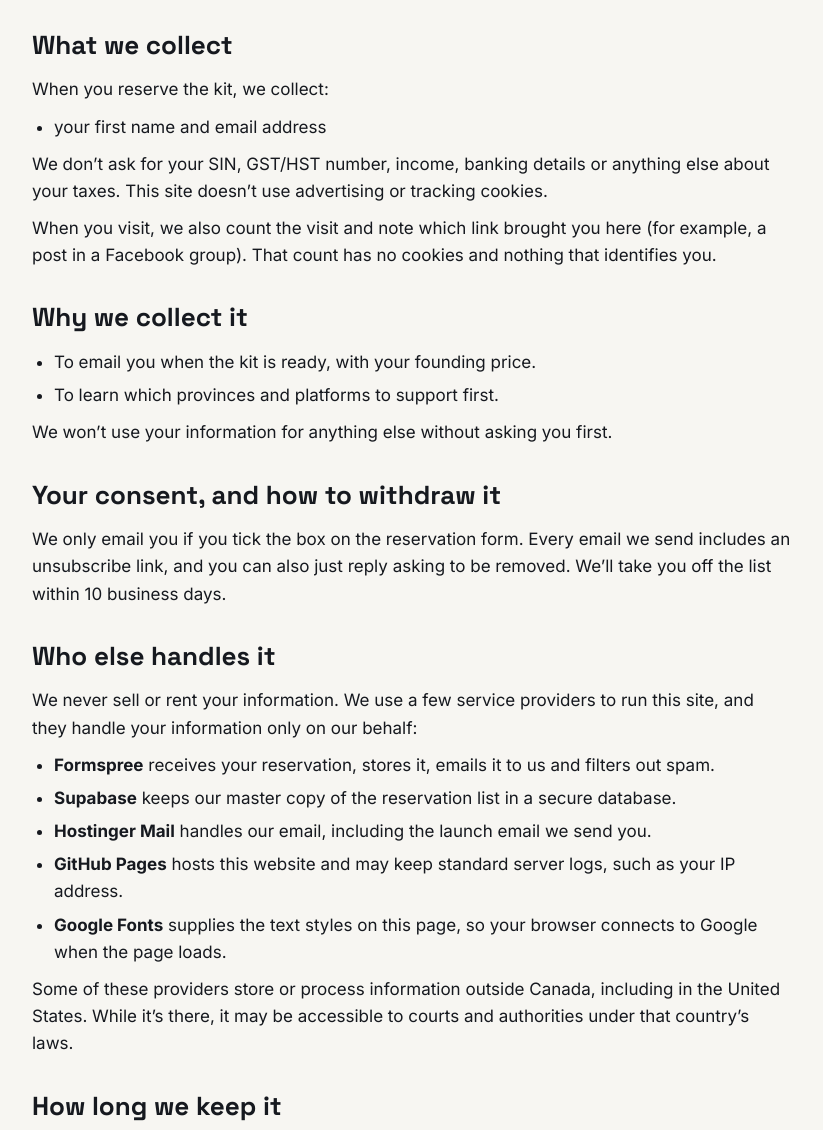
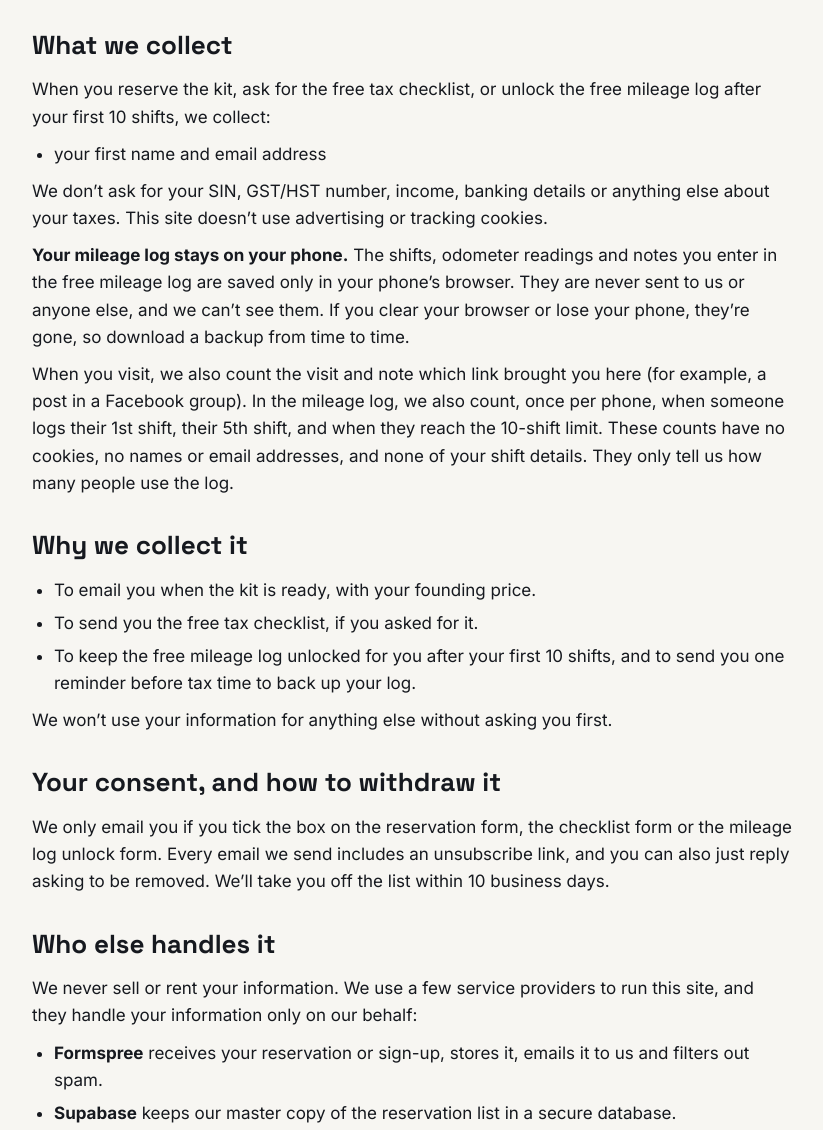
Before and after one commit to Sharpline-Emergence/Rideshare-Kit, a plain HTML site: page privacy.html in a window 1280 px wide. Shown: the part 480-1610 px from the top of the page, without its empty margins (228-1051 px from the left). Drawn offline with Linux system fonts and the light colour scheme.

Commit message:
Update privacy.html

```diff
--- a/privacy.html
+++ b/privacy.html
@@ -30,7 +30,7 @@ a{color:#16191F}a:hover{color:#4A5260}
 <main style="max-width: 760px; margin: 0 auto; padding: 32px 24px 88px; display: flex; flex-direction: column; gap: 28px">
 <div style="display: flex; flex-direction: column; gap: 8px">
 <h1 style="margin: 0; font-family: 'Space Grotesk', sans-serif; font-size: 44px; line-height: 1.1; letter-spacing: -0.01em">Privacy Policy</h1>
-<p style="margin: 0; color: #4A5260; font-size: 15px">Last updated: [DATE]</p>
+<p style="margin: 0; color: #4A5260; font-size: 15px">Last updated: November 21, 2026</p>
 </div>
 
 <p style="margin: 0; font-size: 19px; color: #3A414D">The short version: we only ask for what we need to tell you when the kit is ready. We don’t sell your information, and you can unsubscribe or ask us to delete it at any time.</p>
@@ -42,33 +42,35 @@ a{color:#16191F}a:hover{color:#4A5260}
 
 <section style="display: flex; flex-direction: column; gap: 10px">
 <h2 style="margin: 0; font-family: 'Space Grotesk', sans-serif; font-size: 26px">What we collect</h2>
-<p style="margin: 0">When you reserve the kit, we collect:</p>
+<p style="margin: 0">When you reserve the kit, ask for the free tax checklist, or unlock the free mileage log after your first 10 shifts, we collect:</p>
 <ul style="margin: 0; padding-left: 22px; display: flex; flex-direction: column; gap: 6px">
 <li>your first name and email address</li>
 </ul>
 <p style="margin: 0">We don’t ask for your SIN, GST/HST number, income, banking details or anything else about your taxes. This site doesn’t use advertising or tracking cookies.</p>
-<p style="margin: 0">When you visit, we also count the visit and note which link brought you here (for example, a post in a Facebook group). That count has no cookies and nothing that identifies you.</p>
+<p style="margin: 0"><strong>Your mileage log stays on your phone.</strong> The shifts, odometer readings and notes you enter in the free mileage log are saved only in your phone’s browser. They are never sent to us or anyone else, and we can’t see them. If you clear your browser or lose your phone, they’re gone, so download a backup from time to time.</p>
+<p style="margin: 0">When you visit, we also count the visit and note which link brought you here (for example, a post in a Facebook group). In the mileage log, we also count, once per phone, when someone logs their 1st shift, their 5th shift, and when they reach the 10-shift limit. These counts have no cookies, no names or email addresses, and none of your shift details. They only tell us how many people use the log.</p>
 </section>
 
 <section style="display: flex; flex-direction: column; gap: 10px">
 <h2 style="margin: 0; font-family: 'Space Grotesk', sans-serif; font-size: 26px">Why we collect it</h2>
 <ul style="margin: 0; padding-left: 22px; display: flex; flex-direction: column; gap: 6px">
 <li>To email you when the kit is ready, with your founding price.</li>
-<li>To learn which provinces and platforms to support first.</li>
+<li>To send you the free tax checklist, if you asked for it.</li>
+<li>To keep the free mileage log unlocked for you after your first 10 shifts, and to send you one reminder before tax time to back up your log.</li>
 </ul>
 <p style="margin: 0">We won’t use your information for anything else without asking you first.</p>
 </section>
 
 <section style="display: flex; flex-direction: column; gap: 10px">
 <h2 style="margin: 0; font-family: 'Space Grotesk', sans-serif; font-size: 26px">Your consent, and how to withdraw it</h2>
-<p style="margin: 0">We only email you if you tick the box on the reservation form. Every email we send includes an unsubscribe link, and you can also just reply asking to be removed. We’ll take you off the list within 10 business days.</p>
+<p style="margin: 0">We only email you if you tick the box on the reservation form, the checklist form or the mileage log unlock form. Every email we send includes an unsubscribe link, and you can also just reply asking to be removed. We’ll take you off the list within 10 business days.</p>
 </section>
 
 <section style="display: flex; flex-direction: column; gap: 10px">
 <h2 style="margin: 0; font-family: 'Space Grotesk', sans-serif; font-size: 26px">Who else handles it</h2>
 <p style="margin: 0">We never sell or rent your information. We use a few service providers to run this site, and they handle your information only on our behalf:</p>
 <ul style="margin: 0; padding-left: 22px; display: flex; flex-direction: column; gap: 6px">
-<li><strong>Formspree</strong> receives your reservation, stores it, emails it to us and filters out spam.</li>
+<li><strong>Formspree</strong> receives your reservation or sign-up, stores it, emails it to us and filters out spam.</li>
 <li><strong>Supabase</strong> keeps our master copy of the reservation list in a secure database.</li>
 <li><strong>Hostinger Mail</strong> handles our email, including the launch email we send you.</li>
 <li><strong>GitHub Pages</strong> hosts this website and may keep standard server logs, such as your IP address.</li>
```
